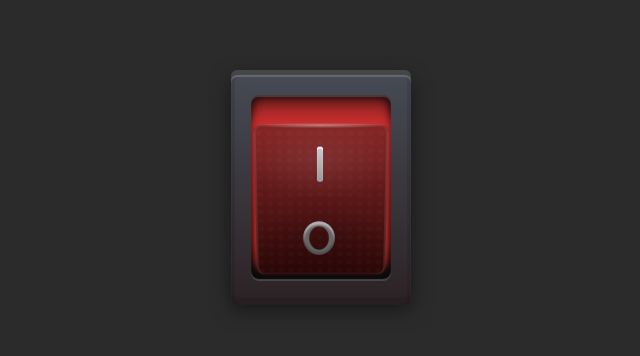
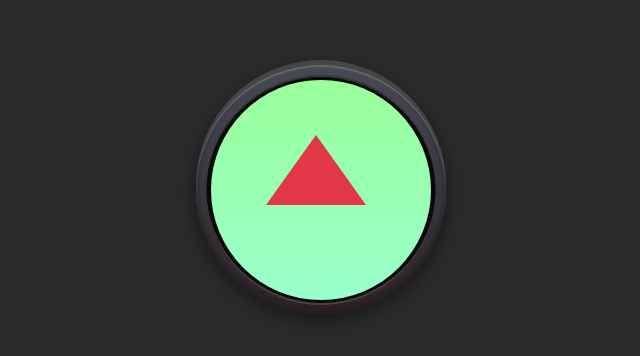
Before and after one commit to seaskymonster/css3_practice, a plain HTML site: page circle_button/index.html in a window 1280 px wide. Shown: the part 210-566 px from the top of the page, without its empty margins (319-959 px from the left). Drawn offline with Linux system fonts and the light colour scheme.

Commit message:
button summary

```diff
--- a/circle_button/index.html
+++ b/circle_button/index.html
@@ -9,8 +9,10 @@
   <input type="checkbox">
   <span class="hole">
     <span class="switch">
-      <span class="one"></span>
-      <span class="zero"></span>
+      <div class="arrow-up"></div>
+      <div class="arrow-down"></div>
+      <div class="arrow-left"></div>
+      <div class="arrow-right"></div>
     </span>
   </span>
 </label>
--- a/circle_button/style.css
+++ b/circle_button/style.css
@@ -1,43 +1,54 @@
 .button {
   position: absolute;
-  top: calc(50% - 115px);
-  left: calc(50% - 90px);
+  top: 50%;
+  left: 50%;
+  margin-right: -50%;
+  -webkit-transform: translate(-50%, -50%);
+  transform: translate(-50%,-50%);
   display: block;
-  width: 180px;
-  height: 230px;
+  width: 250px;
+  height: 250px;
   background-image: -webkit-linear-gradient(top, #464a54 0%, #2c2225 100%);
   background-image: linear-gradient(to bottom, #464a54 0%, #2c2225 100%);
-  border-radius: 6px;
+  border-radius: 50%;   /*// which makes it a circle*/
   cursor: pointer;
   box-shadow: 0 -5px 0px #464649, 0 4px 20px rgba(0, 0, 0, 0.5), 0 2px 1px #66696e inset, 4px 0 0 rgba(0, 0, 0, 0.1) inset, -4px 0 0 rgba(0, 0, 0, 0.1) inset, 0 -8px 2px rgba(0, 0, 0, 0.1) inset;
 }
 .button .hole {
-  position: absolute;
-  top: 20px;
-  left: 20px;
+  position: absolute;    /*//means relative its first parent*/
+  top: 10px;
+  left: 10px;
   display: block;
-  width: 140px;
-  height: 186px;
+  width: 230px;
+  height: 230px;
   overflow: hidden;
   background-color: #090909;
-  border-radius: 8px;
+  border-radius: 50%;
   box-shadow: 0 -2px 1px rgba(255, 255, 255, 0.25) inset, 0 2px 1px rgba(255, 255, 255, 0.2) inset;
 }
 .button .switch {
   position: absolute;
-  top: 6px;
-  left: 4px;
+  top: 5px;
+  left: 5px;
   display: block;
-  width: 132px;
-  height: 174px;
-  background-image: -webkit-radial-gradient(center, ellipse, rgba(255, 255, 255, 0.07) 0%, transparent 80%), -webkit-radial-gradient(center, ellipse, rgba(0, 0, 0, 0.15) 0%, transparent 80%), -webkit-radial-gradient(center, ellipse, rgba(255, 255, 255, 0.02) 0%, rgba(255, 255, 255, 0.02) 30%, transparent 50%), -webkit-linear-gradient(top, #882626 0%, #290606 100%);
-  background-image: radial-gradient(ellipse at center, rgba(255, 255, 255, 0.07) 0%, transparent 80%), radial-gradient(ellipse at center, rgba(0, 0, 0, 0.15) 0%, transparent 80%), radial-gradient(ellipse at center, rgba(255, 255, 255, 0.02) 0%, rgba(255, 255, 255, 0.02) 30%, transparent 50%), linear-gradient(to bottom, #882626 0%, #290606 100%);
-  background-size: 100% 80px, 100% 80px, 10px 10px, 100%;
+  width: 220px;
+  height: 220px;
+/*  background-image: -webkit-radial-gradient(center, ellipse, rgba(255, 255, 255, 0.07) 0%, transparent 80%), -webkit-radial-gradient(center, ellipse, rgba(0, 0, 0, 0.15) 0%, transparent 80%), -webkit-radial-gradient(center, ellipse, rgba(255, 255, 255, 0.02) 0%, rgba(255, 255, 255, 0.02) 30%, transparent 50%), -webkit-linear-gradient(top, #882626 0%, #290606 100%);
+*/
+/*background-image: radial-gradient(ellipse at center, rgba(255, 255, 255, 0.07) 0%, transparent 80%), radial-gradient(ellipse at center, rgba(0, 0, 0, 0.15) 0%, transparent 80%), radial-gradient(ellipse at center, rgba(255, 255, 255, 0.02) 0%, rgba(255, 255, 255, 0.02) 30%, transparent 50%),  linear-gradient(to bottom, #882626 0%, #290606 100%);
+background-size: 100% 80px, 100% 80px, 10px 10px, 100%;
   background-position: top left, bottom left, bottom left, center;
-  background-repeat: no-repeat, no-repeat, repeat, no-repeat;
-  border-radius: 8px;
-  box-shadow: 2px 0 1px rgba(255, 255, 255, 0.1) inset, -2px 0 1px rgba(255, 255, 255, 0.1) inset, 0 -2px 2px rgba(255, 255, 255, 0.05) inset, 0 4px 2px rgba(0, 0, 0, 0.05) inset, 0 -30px 8px rgba(198, 45, 45, 0.5), 0 -25px 8px rgba(198, 45, 45, 0.3), 0 -20px 8px rgba(198, 45, 45, 0.4), 0 -15px 8px rgba(198, 45, 45, 0.5), 0 -10px 8px rgba(198, 45, 45, 0.6), 0 -5px 8px rgba(198, 45, 45, 0.9);
-  -webkit-transform-style: preserve3d;
+  background-repeat: no-repeat, no-repeat, repeat, no-repeat;*/
+
+background-image:  radial-gradient(ellipse at center, rgba(255, 255, 255, 0.02) 0%, rgba(255, 255, 255, 0.02) 30%, transparent 50%), linear-gradient(to bottom, #99FF99 0%, #99FFCC 100%) ;
+background-size:10px 10px, 100%;
+background-position:bottom left, center;
+background-repeat: repeat, no-repeat;
+
+
+  border-radius: 50%;
+ /* box-shadow: 2px 0 1px rgba(255, 255, 255, 0.1) inset, -2px 0 1px rgba(255, 255, 255, 0.1) inset, 0 -2px 2px rgba(255, 255, 255, 0.05) inset, 0 4px 2px rgba(0, 0, 0, 0.05) inset, 0 -30px 8px rgba(198, 45, 45, 0.5), 0 -25px 8px rgba(198, 45, 45, 0.3), 0 -20px 8px rgba(198, 45, 45, 0.4), 0 -15px 8px rgba(198, 45, 45, 0.5), 0 -10px 8px rgba(198, 45, 45, 0.6), 0 -5px 8px rgba(198, 45, 45, 0.9);*/
+  /*-webkit-transform-style: preserve3d;
           transform-style: preserve3d;
   -webkit-transform-origin: center center;
       -ms-transform-origin: center center;
@@ -45,9 +56,9 @@
   -webkit-transform: perspective(1500px) rotateX(-30deg) translateY(16px);
           transform: perspective(1500px) rotateX(-30deg) translateY(16px);
   -webkit-transition: -webkit-transform 200ms ease;
-          transition: transform 200ms ease;
+          transition: transform 200ms ease;*/
 }
-.button .switch:before {
+/*.button .switch:before {
   content: "";
   position: absolute;
   top: -2px;
@@ -56,8 +67,8 @@
   height: 5px;
   background-image: -webkit-radial-gradient(center, ellipse, rgba(255, 255, 255, 0.4) 0%, transparent 80%);
   background-image: radial-gradient(ellipse at center, rgba(255, 255, 255, 0.4) 0%, transparent 80%);
-}
-.button .switch .one {
+}*/
+/*.button .switch .one {
   position: absolute;
   top: 24px;
   left: calc(47%);
@@ -78,21 +89,60 @@
   height: 40px;
   box-shadow: 0 4px 2px rgba(255, 255, 255, 0.5) inset, 0 -4px 2px rgba(0, 0, 0, 0.2) inset, 0 0 0 6px #666666 inset;
   border-radius: 50%;
+}*/
+
+.button .switch .arrow-up {
+  position: absolute;
+  top:55px;
+  left:55px;
+  width: 0;
+  height: 0;
+  border-left: 50px solid transparent;
+  border-right: 50px solid transparent;
+
+  border-bottom: 70px solid rgba(240, 17, 51, 0.84);
+
+
 }
+
+
+
+
+
+
+
+
+
+
+
+
+
+
+
+
+
+
 .button input {
   display: none;
 }
 .button input:checked ~ .hole .switch {
-  background-image: -webkit-radial-gradient(center, ellipse, rgba(255, 255, 255, 0.07) 0%, transparent 80%), -webkit-radial-gradient(center, ellipse, rgba(0, 0, 0, 0.15) 0%, transparent 80%), -webkit-radial-gradient(center, ellipse, rgba(254, 244, 0, 0.5) 0%, rgba(254, 244, 0, 0.2) 30%, rgba(254, 244, 0, 0.1) 50%, transparent 80%), -webkit-radial-gradient(center, ellipse, rgba(0, 0, 0, 0.05) 0%, rgba(0, 0, 0, 0.05) 30%, transparent 50%), -webkit-linear-gradient(top, #b43222 0%, #a51810 100%);
-  background-image: radial-gradient(ellipse at center, rgba(255, 255, 255, 0.07) 0%, transparent 80%), radial-gradient(ellipse at center, rgba(0, 0, 0, 0.15) 0%, transparent 80%), radial-gradient(ellipse at center, rgba(254, 244, 0, 0.5) 0%, rgba(254, 244, 0, 0.2) 30%, rgba(254, 244, 0, 0.1) 50%, transparent 80%), radial-gradient(ellipse at center, rgba(0, 0, 0, 0.05) 0%, rgba(0, 0, 0, 0.05) 30%, transparent 50%), linear-gradient(to bottom, #b43222 0%, #a51810 100%);
-  background-size: 100% 80px, 100% 80px, 100% 180px, 10px 10px, 100%;
-  background-position: top left, bottom left, 0 30px, bottom left, center;
-  background-repeat: no-repeat, no-repeat, no-repeat, repeat, no-repeat;
-  border-radius: 8px;
-  box-shadow: 4px 0 1px rgba(255, 255, 255, 0.15) inset, -4px 0 1px rgba(255, 255, 255, 0.15) inset, 0 4px 1px rgba(255, 255, 255, 0.15) inset, 0 -12px 8px rgba(0, 0, 0, 0.25) inset, 0 30px 8px rgba(128, 17, 5, 0.5), 0 25px 8px rgba(128, 17, 5, 0.3), 0 20px 8px rgba(128, 17, 5, 0.4), 0 15px 8px rgba(128, 17, 5, 0.5), 0 10px 8px rgba(128, 17, 5, 0.6), 0 5px 8px rgba(128, 17, 5, 0.9);
-  -webkit-transform: perspective(1500px) rotateX(30deg) translateY(-16px);
-          transform: perspective(1500px) rotateX(30deg) translateY(-16px);
+
+
+background-image:  radial-gradient(ellipse at center, rgba(255, 255, 255, 0.02) 0%, rgba(255, 255, 255, 0.02) 30%, transparent 50%), linear-gradient(to bottom, #99FF00 0%, #99FF33 100%) ;
+background-size:10px 10px, 100%;
+background-position:bottom left, center;
+background-repeat: repeat, no-repeat;
+
+
+  border-radius: 50%;
+
 }
+
+
+
+
+
+
 .button input:checked ~ .hole .switch:before {
   top: auto;
   bottom: -2px;
```
